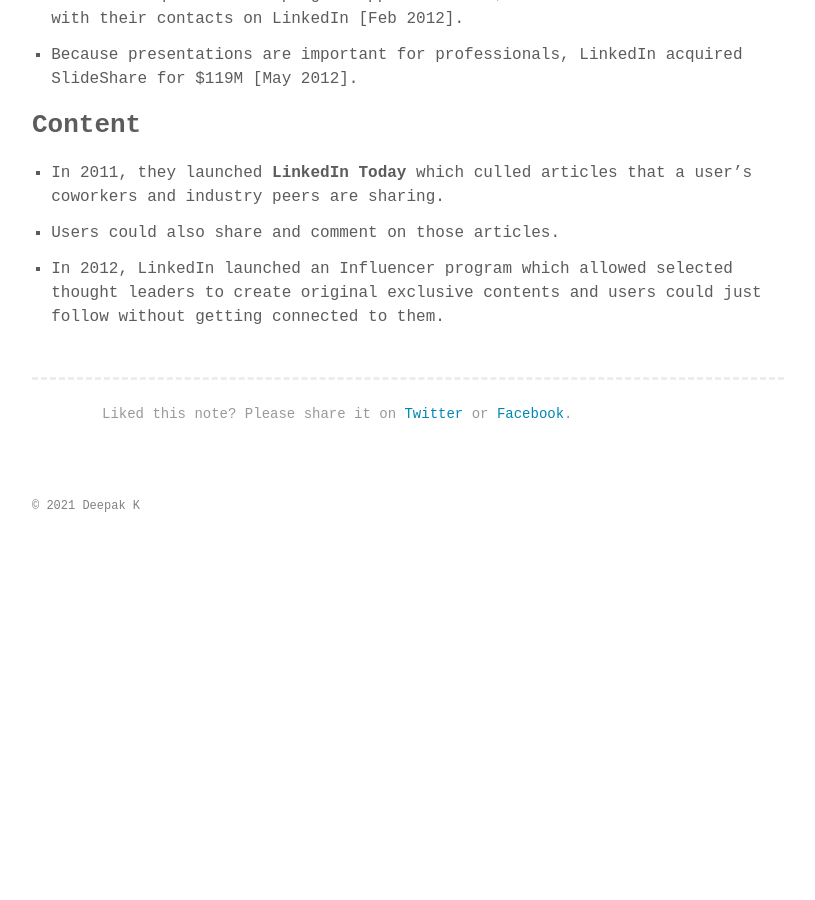
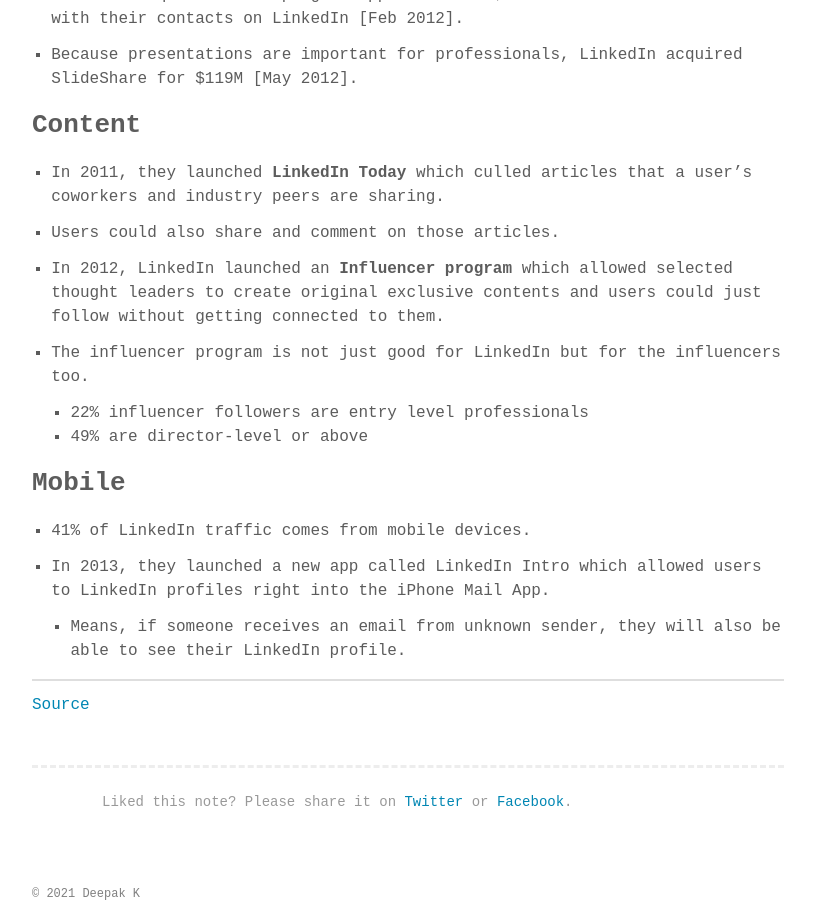
Before and after one commit to deepakness/deepak-notes-jk, a Jekyll site: the page built from _posts/2021-02-07-linkedin.md, in a window 1280 px wide and 900 px high, scrolled down 3586 px. Shown: the whole window, without its empty margins (232-1047 px from the left). Built offline with Jekyll 4.4.1, drawn with Linux system fonts in a browser that asks for light colours; some web fonts are replaced; before the commit the page ends 4149 px from its top, so only the background shows below that.

Commit message:
new note

```diff
--- a/_posts/2021-02-07-linkedin.md
+++ b/_posts/2021-02-07-linkedin.md
@@ -127,4 +127,21 @@ Raw Notes from GrowthHackers article "LinkedIn Growth Engine: The Never Ending V
 
 - Users could also share and comment on those articles.
 
-- In 2012, LinkedIn launched an Influencer program which allowed selected thought leaders to create original exclusive contents and users could just follow without getting connected to them.
+- In 2012, LinkedIn launched an **Influencer program** which allowed selected thought leaders to create original exclusive contents and users could just follow without getting connected to them.
+
+- The influencer program is not just good for LinkedIn but for the influencers too.
+
+    - 22% influencer followers are entry level professionals
+    - 49% are director-level or above
+
+## Mobile
+
+- 41% of LinkedIn traffic comes from mobile devices.
+
+- In 2013, they launched a new app called LinkedIn Intro which allowed users to LinkedIn profiles right into the iPhone Mail App.
+
+    - Means, if someone receives an email from unknown sender, they will also be able to see their LinkedIn profile.
+
+---
+
+[Source](https://growthhackers.com/growth-studies/linkedin)
```
